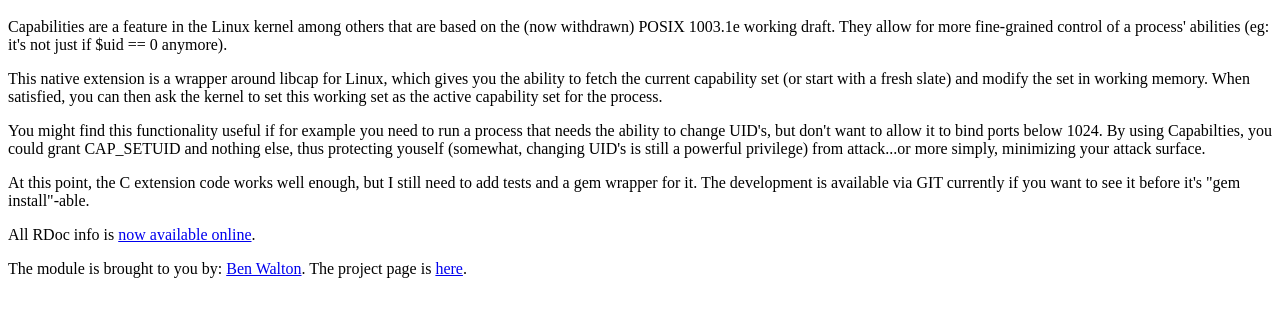
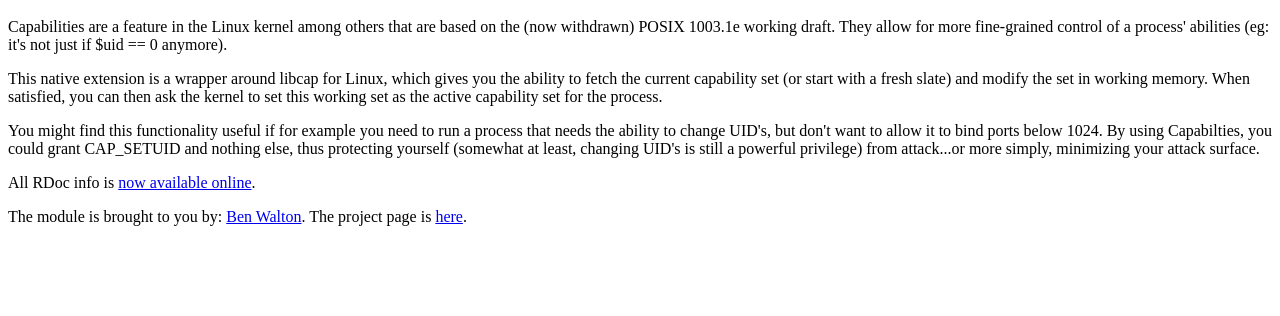
Before and after one commit to bdwalton/rcaps, a plain HTML site: page web/index.html in a window 1280 px wide. Shown: the part 48-364 px from the top of the page. Drawn offline with Linux system fonts and the light colour scheme.

Commit message:
updated web page

```diff
--- a/web/index.html
+++ b/web/index.html
@@ -19,13 +19,9 @@
     <p>You might find this functionality useful if for example you need to run
     a process that needs the ability to change UID's, but don't want to allow
     it to bind ports below 1024.  By using Capabilties, you could grant
-    CAP_SETUID and nothing else, thus protecting youself (somewhat, changing
-    UID's is still a powerful privilege) from attack...or more simply,
+    CAP_SETUID and nothing else, thus protecting yourself (somewhat at least,
+    changing UID's is still a powerful privilege) from attack...or more simply,
     minimizing your attack surface.</p>
-
-    <p>At this point, the C extension code works well enough, but I still need
-    to add tests and a gem wrapper for it.  The development is available
-    via GIT currently if you want to see it before it's "gem install"-able.</p>
 
     <p>All RDoc info is <a href="doc/">now available online</a>.</p>
 
```
